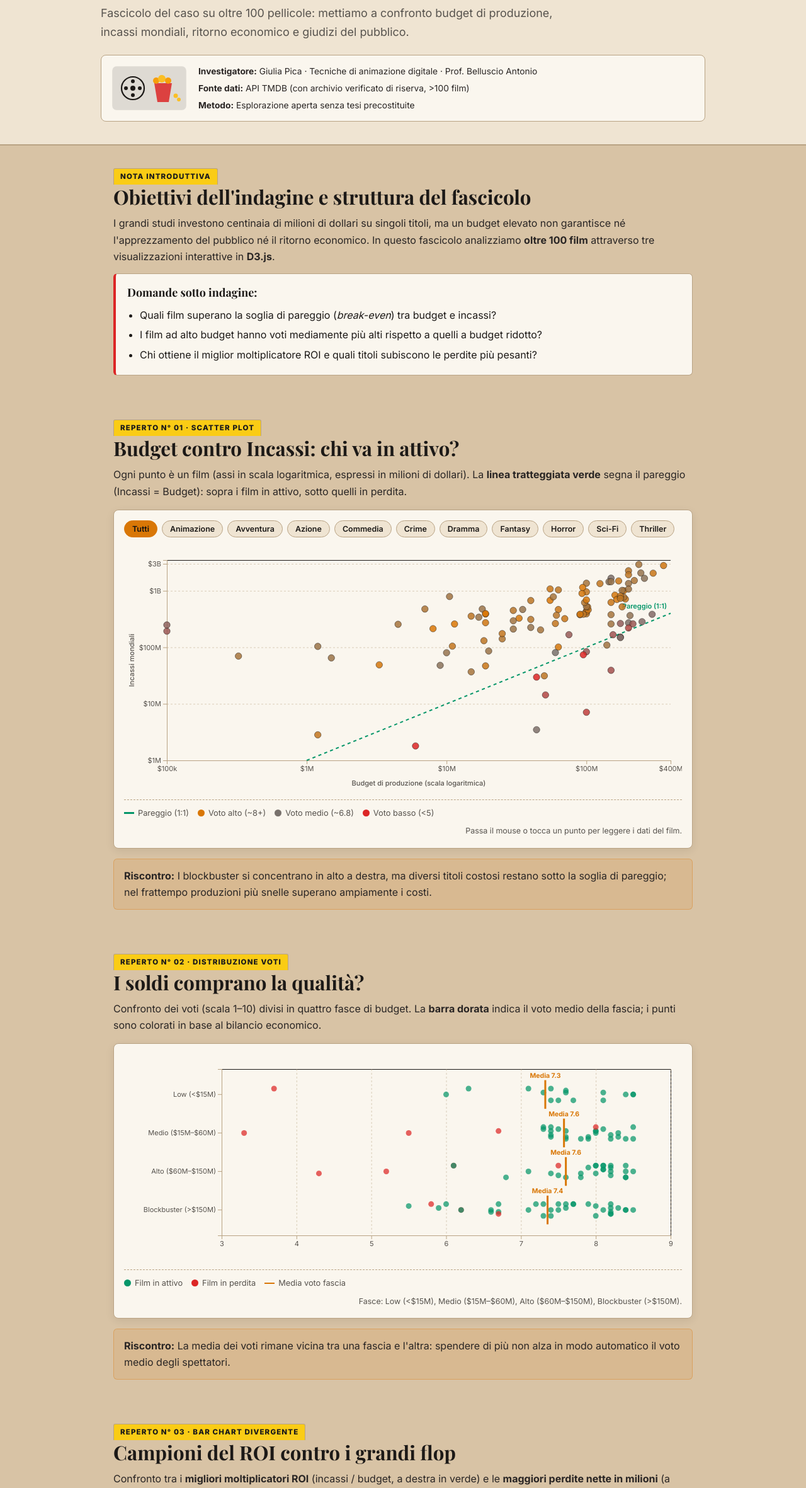
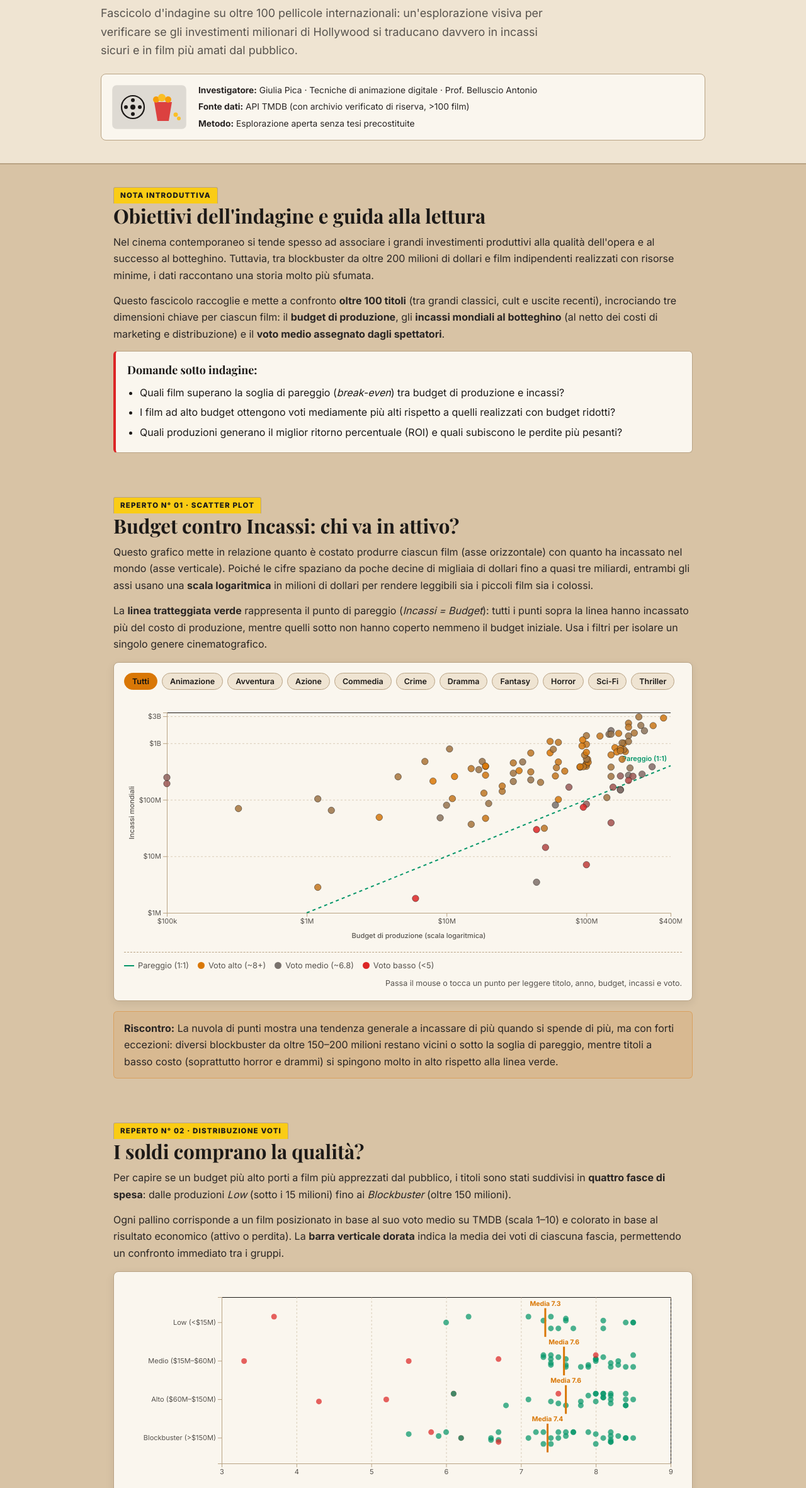
Before and after one commit to picgiuly04-it/cinema-dataviz, a plain HTML site: page index.html in a window 1280 px wide. Shown: the part 438-2800 px from the top of the page at 63% size. Drawn offline with nearby package versions, Linux system fonts and the light colour scheme; a web font is replaced by a local one.

Commit message:
index.html
Aggiornamento delle didascalie di testo con maggiori informazioni.

```diff
--- a/index.html
+++ b/index.html
@@ -74,7 +74,7 @@
 
       <h1>Spendere tanto garantisce un bel film?</h1>
       <p class="subtitle">
-        Fascicolo del caso su oltre 100 pellicole: mettiamo a confronto budget di produzione, incassi mondiali, ritorno economico e giudizi del pubblico.
+        Fascicolo d'indagine su oltre 100 pellicole internazionali: un'esplorazione visiva per verificare se gli investimenti milionari di Hollywood si traducano davvero in incassi sicuri e in film più amati dal pubblico.
       </p>
 
       <!-- Scheda d'archivio in basso stile fascicolo -->
@@ -113,16 +113,19 @@
     <!-- BRIEFING -->
     <section class="evidence-section">
       <div class="doc-tab">NOTA INTRODUTTIVA</div>
-      <h2>Obiettivi dell'indagine e struttura del fascicolo</h2>
+      <h2>Obiettivi dell'indagine e guida alla lettura</h2>
       <p>
-        I grandi studi investono centinaia di milioni di dollari su singoli titoli, ma un budget elevato non garantisce né l'apprezzamento del pubblico né il ritorno economico. In questo fascicolo analizziamo <strong>oltre 100 film</strong> attraverso tre visualizzazioni interattive in <strong>D3.js</strong>.
+        Nel cinema contemporaneo si tende spesso ad associare i grandi investimenti produttivi alla qualità dell'opera e al successo al botteghino. Tuttavia, tra blockbuster da oltre 200 milioni di dollari e film indipendenti realizzati con risorse minime, i dati raccontano una storia molto più sfumata.
+      </p>
+      <p>
+        Questo fascicolo raccoglie e mette a confronto <strong>oltre 100 titoli</strong> (tra grandi classici, cult e uscite recenti), incrociando tre dimensioni chiave per ciascun film: il <strong>budget di produzione</strong>, gli <strong>incassi mondiali al botteghino</strong> (al netto dei costi di marketing e distribuzione) e il <strong>voto medio assegnato dagli spettatori</strong>.
       </p>
       <div class="questions-box">
         <h3>Domande sotto indagine:</h3>
         <ul>
-          <li>Quali film superano la soglia di pareggio (<em>break-even</em>) tra budget e incassi?</li>
-          <li>I film ad alto budget hanno voti mediamente più alti rispetto a quelli a budget ridotto?</li>
-          <li>Chi ottiene il miglior moltiplicatore ROI e quali titoli subiscono le perdite più pesanti?</li>
+          <li>Quali film superano la soglia di pareggio (<em>break-even</em>) tra budget di produzione e incassi?</li>
+          <li>I film ad alto budget ottengono voti mediamente più alti rispetto a quelli realizzati con budget ridotti?</li>
+          <li>Quali produzioni generano il miglior ritorno percentuale (ROI) e quali subiscono le perdite più pesanti?</li>
         </ul>
       </div>
     </section>
@@ -132,19 +135,22 @@
       <div class="doc-tab">REPERTO N° 01 · SCATTER PLOT</div>
       <h2>Budget contro Incassi: chi va in attivo?</h2>
       <p>
-        Ogni punto è un film (assi in scala logaritmica, espressi in milioni di dollari). La <strong>linea tratteggiata verde</strong> segna il pareggio (Incassi = Budget): sopra i film in attivo, sotto quelli in perdita.
+        Questo grafico mette in relazione quanto è costato produrre ciascun film (asse orizzontale) con quanto ha incassato nel mondo (asse verticale). Poiché le cifre spaziano da poche decine di migliaia di dollari fino a quasi tre miliardi, entrambi gli assi usano una <strong>scala logaritmica</strong> in milioni di dollari per rendere leggibili sia i piccoli film sia i colossi.
+      </p>
+      <p>
+        La <strong>linea tratteggiata verde</strong> rappresenta il punto di pareggio (<em>Incassi = Budget</em>): tutti i punti sopra la linea hanno incassato più del costo di produzione, mentre quelli sotto non hanno coperto nemmeno il budget iniziale. Usa i filtri per isolare un singolo genere cinematografico.
       </p>
 
       <div class="evidence-card">
         <div id="controls-scatter" class="chart-controls"></div>
         <div id="chart-scatter" class="viz-container"></div>
         <div id="legend-scatter" class="chart-legend"></div>
-        <p class="chart-note">Passa il mouse o tocca un punto per leggere i dati del film.</p>
+        <p class="chart-note">Passa il mouse o tocca un punto per leggere titolo, anno, budget, incassi e voto.</p>
       </div>
 
       <div class="finding-box">
         <p>
-          <strong>Riscontro:</strong> I blockbuster si concentrano in alto a destra, ma diversi titoli costosi restano sotto la soglia di pareggio; nel frattempo produzioni più snelle superano ampiamente i costi.
+          <strong>Riscontro:</strong> La nuvola di punti mostra una tendenza generale a incassare di più quando si spende di più, ma con forti eccezioni: diversi blockbuster da oltre 150–200 milioni restano vicini o sotto la soglia di pareggio, mentre titoli a basso costo (soprattutto horror e drammi) si spingono molto in alto rispetto alla linea verde.
         </p>
       </div>
     </section>
@@ -154,7 +160,10 @@
       <div class="doc-tab">REPERTO N° 02 · DISTRIBUZIONE VOTI</div>
       <h2>I soldi comprano la qualità?</h2>
       <p>
-        Confronto dei voti (scala 1–10) divisi in quattro fasce di budget. La <strong>barra dorata</strong> indica il voto medio della fascia; i punti sono colorati in base al bilancio economico.
+        Per capire se un budget più alto porti a film più apprezzati dal pubblico, i titoli sono stati suddivisi in <strong>quattro fasce di spesa</strong>: dalle produzioni <em>Low</em> (sotto i 15 milioni) fino ai <em>Blockbuster</em> (oltre 150 milioni).
+      </p>
+      <p>
+        Ogni pallino corrisponde a un film posizionato in base al suo voto medio su TMDB (scala 1–10) e colorato in base al risultato economico (attivo o perdita). La <strong>barra verticale dorata</strong> indica la media dei voti di ciascuna fascia, permettendo un confronto immediato tra i gruppi.
       </p>
 
       <div class="evidence-card">
@@ -165,7 +174,7 @@
 
       <div class="finding-box">
         <p>
-          <strong>Riscontro:</strong> La media dei voti rimane vicina tra una fascia e l'altra: spendere di più non alza in modo automatico il voto medio degli spettatori.
+          <strong>Riscontro:</strong> Le barre dorate restano quasi allineate attorno a una media tra 7,2 e 7,8 in tutte e quattro le categorie: spendere centinaia di milioni non garantisce un gradimento superiore, e i capolavori con voti sopra l'8 compaiono in ogni fascia di budget.
         </p>
       </div>
     </section>
@@ -175,18 +184,21 @@
       <div class="doc-tab">REPERTO N° 03 · BAR CHART DIVERGENTE</div>
       <h2>Campioni del ROI contro i grandi flop</h2>
       <p>
-        Confronto tra i <strong>migliori moltiplicatori ROI</strong> (incassi / budget, a destra in verde) e le <strong>maggiori perdite nette in milioni</strong> (a sinistra in rosso).
+        Guardare solo gli incassi assoluti può ingannare: un film che incassa 200 milioni avendone spesi 15 è un trionfo molto più redditizio di uno che ne incassa 250 avendone spesi 220. Per misurare l'efficienza economica usiamo il <strong>moltiplicatore ROI</strong> (quante volte l'incasso ripaga il budget iniziale).
+      </p>
+      <p>
+        Il grafico contrappone i due estremi del campione: a destra (in verde) i titoli con il <strong>miglior moltiplicatore ROI</strong>, a sinistra (in rosso) i film che hanno registrato le <strong>maggiori perdite nette in milioni di dollari</strong>.
       </p>
 
       <div class="evidence-card">
         <div id="chart-roi" class="viz-container"></div>
         <div id="legend-roi" class="chart-legend"></div>
-        <p class="chart-note">Barre normalizzate su asse divergente per confrontare i due estremi.</p>
+        <p class="chart-note">Barre normalizzate su asse divergente per confrontare efficienza massima e perdite assolute.</p>
       </div>
 
       <div class="finding-box">
         <p>
-          <strong>Riscontro:</strong> I moltiplicatori più alti arrivano spesso da budget contenuti e forte passaparola, mentre i tonfi maggiori colpiscono produzioni molto costose.
+          <strong>Riscontro:</strong> I campioni assoluti del ROI sono produzioni a budget bassissimo (come <em>Paranormal Activity</em> o <em>The Blair Witch Project</em>) capaci di moltiplicare l'investimento iniziale migliaia di volte, mentre i flop più pesanti in valore assoluto colpiscono quasi sempre grandi produzioni ad alto rischio.
         </p>
       </div>
     </section>
@@ -196,10 +208,10 @@
       <div class="doc-tab">RAPPORTO FINALE</div>
       <h2>Metodologia, conclusioni e crediti</h2>
       <p>
-        <strong>Metodologia:</strong> I dati provengono dall'API TMDB (con dataset di fallback verificato di oltre 100 film), filtrando i titoli con budget e incassi positivi. Gli assi logaritmici usano intervalli selezionati per evitare sovrapposizioni.
+        <strong>Metodologia:</strong> I dati provengono dall'API pubblica di TMDB (integrati da un dataset verificato di oltre 100 pellicole rappresentative), includendo esclusivamente film con dati completi e positivi su budget e incassi mondiali. Le visualizzazioni sono costruite in D3.js con scale logaritmiche e filtri interattivi per evitare distorsioni visive dovute ai valori estremi.
       </p>
       <p>
-        <strong>Conclusioni:</strong> Spendere tanto non garantisce un bel film né il successo finanziario: un alto budget amplia scala e visibilità, ma la qualità e la redditività dipendono da fattori ben più ampi.
+        <strong>Conclusioni dell'indagine:</strong> Alla domanda iniziale il fascicolo risponde con un <strong>no motivato</strong>. Un budget elevato aumenta la scala produttiva, gli effetti visivi e la visibilità al botteghino, ma non assicura né la qualità percepita dagli spettatori né la redditività: idee originali e produzioni contenute possono ottenere voti altissimi e ritorni economici molto superiori ai grandi colossi.
       </p>
 
       <footer class="credits">
```
